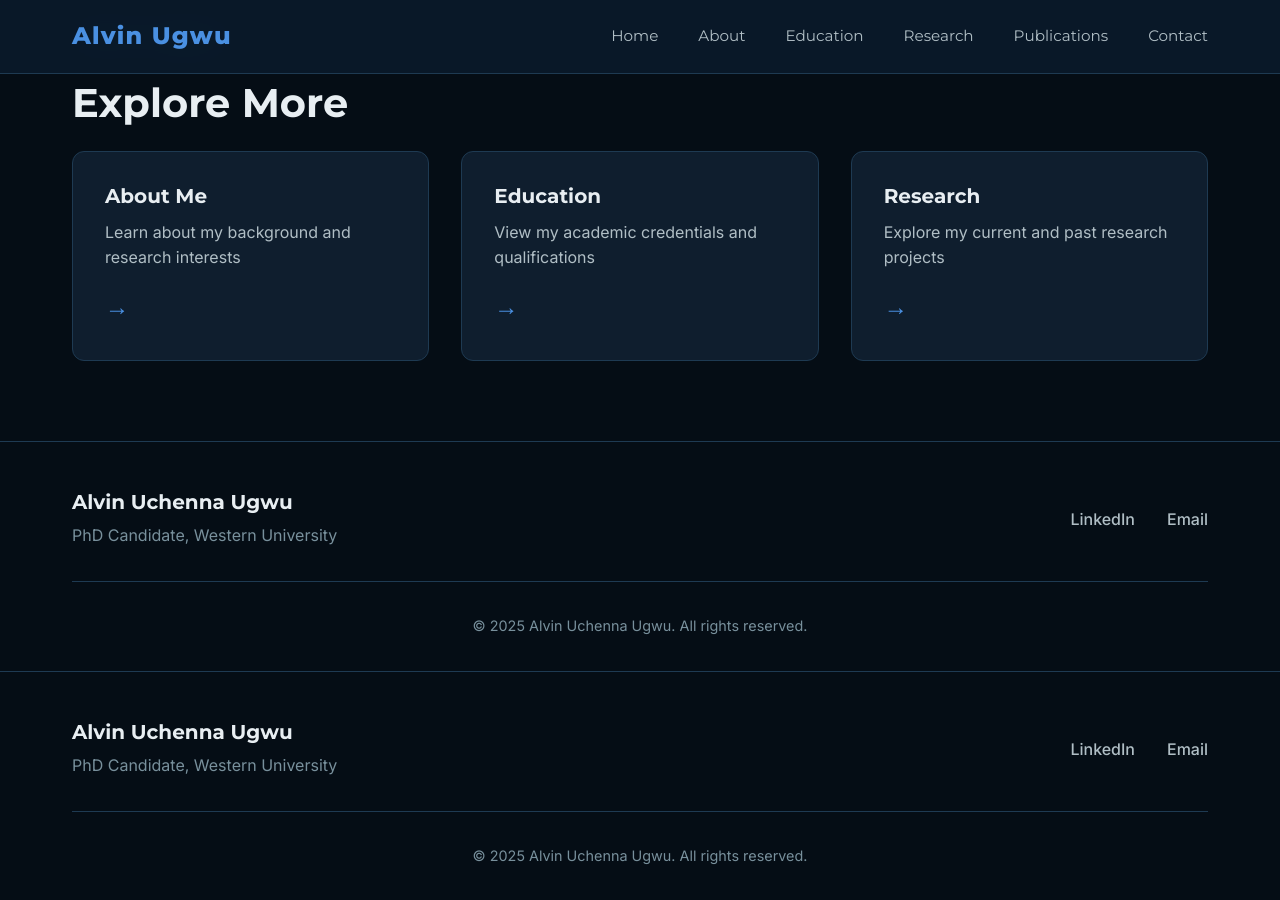
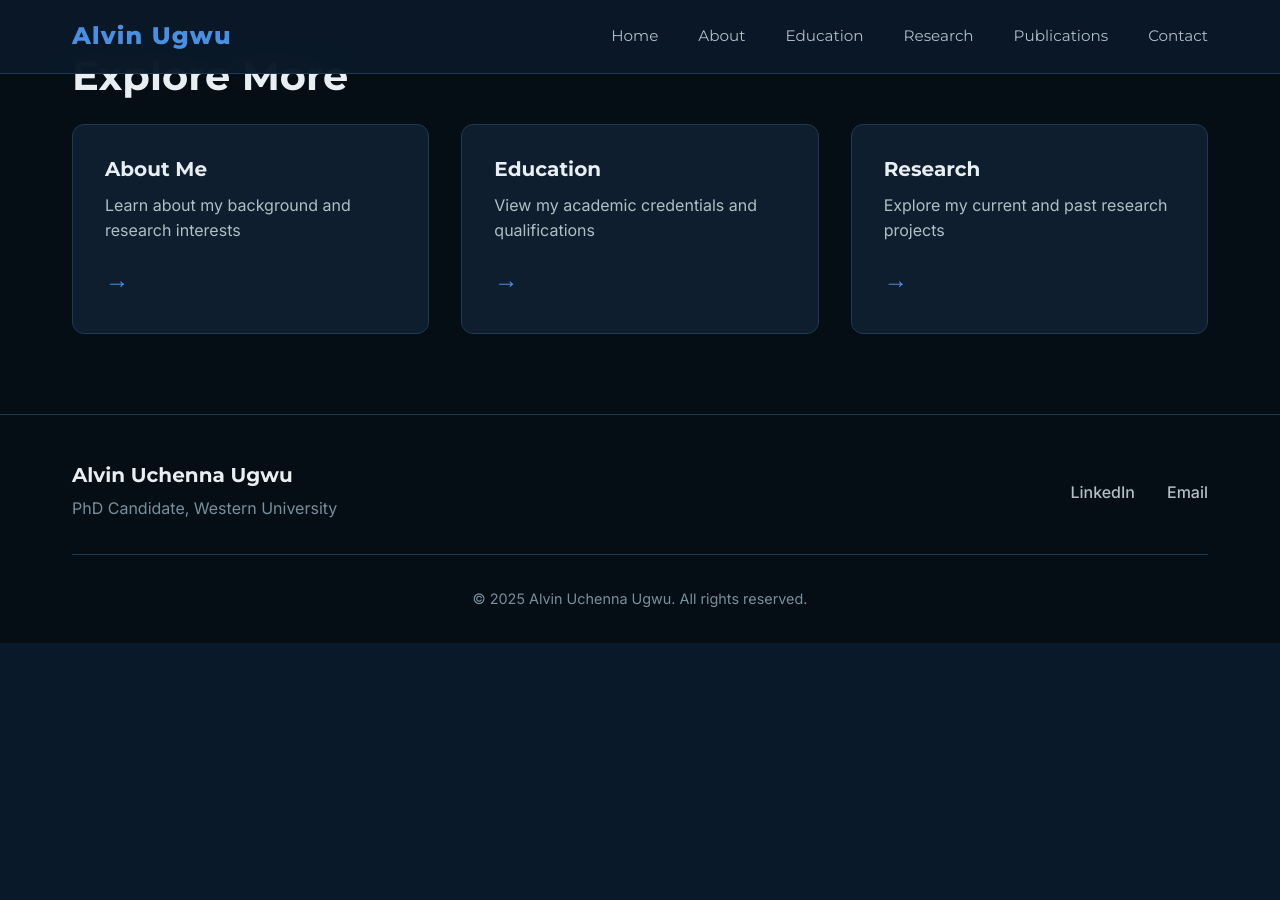
Before and after one commit to Bestyjh/Alvin-ugwu-portfolio, a Jekyll site: the page built from contact.md, in a window 1280 px wide and 900 px high, scrolled down 1273 px. Built offline with Jekyll 4.4.1, drawn with Linux system fonts in a browser that asks for light colours; after the commit the page ends 1916 px from its top, so only the background shows below that.

Commit message:
Update contact.md

```diff
--- a/contact.md
+++ b/contact.md
@@ -3,188 +3,132 @@
 title: Contact
 permalink: /contact/
 ---
-<!DOCTYPE html>
-<html lang="en">
-<head>
-    <meta charset="UTF-8">
-    <meta name="viewport" content="width=device-width, initial-scale=1.0">
-    <title>Contact | Alvin Uchenna Ugwu</title>
-    <link rel="preconnect" href="https://fonts.googleapis.com">
-    <link rel="preconnect" href="https://fonts.gstatic.com" crossorigin>
-    <link href="https://fonts.googleapis.com/css2?family=Montserrat:wght@300;400;600;700;800&family=Inter:wght@300;400;500;600&display=swap" rel="stylesheet">
-    <link rel="stylesheet" href="styles.css">
-</head>
-<body>
-    <!-- Navigation -->
-  <nav class="navbar">
-    <div class="nav-container">
-        <a href="/" class="logo">Alvin Ugwu</a>
-        <div class="nav-links">
-            <a href="/" class="nav-link">Home</a>
-            <a href="about.html" class="nav-link">About</a>
-            <a href="education.html" class="nav-link">Education</a>
-            <a href="research.html" class="nav-link">Research</a>
-            <a href="publications.html" class="nav-link">Publications</a>
-            <a href="contact.html" class="nav-link">Contact</a>
-        </div>
- <button class="mobile-toggle" aria-label="Toggle menu">
-            <span></span>
-            <span></span>
-            <span></span>
-        </button>
+
+<section class="page-header">
+    <div class="container">
+        <h1 class="page-title">Get in Touch</h1>
+        <p class="page-subtitle">Let's Connect and Collaborate</p>
     </div>
-</nav>
+</section>
 
-    <!-- Page Header -->
-    <section class="page-header">
-        <div class="container">
-            <h1 class="page-title">Get in Touch</h1>
-            <p class="page-subtitle">Let's Connect and Collaborate</p>
-        </div>
-    </section>
+<section class="contact-section">
+    <div class="container">
+        <div class="contact-layout">
 
-    <!-- Contact Section -->
-    <section class="contact-section">
-        <div class="container">
-            <div class="contact-layout">
-                <div class="contact-info">
-                    <h2>Contact Information</h2>
-                    <p class="contact-intro">
-                        I'm always interested in connecting with fellow researchers, educators, and students.
-                        Whether you have questions about my research, are interested in collaboration, or would
-                        like to discuss education for sustainability, feel free to reach out.
-                    </p>
+            <div class="contact-info">
+                <h2>Contact Information</h2>
+                <p class="contact-intro">
+                    I'm always interested in connecting with fellow researchers, educators, and students.
+                    Whether you have questions about my research, are interested in collaboration, or would
+                    like to discuss education for sustainability, feel free to reach out.
+                </p>
 
-                    <div class="contact-methods">
-                        <div class="contact-method">
-                            <div class="contact-icon">
-                                <svg xmlns="http://www.w3.org/2000/svg" viewBox="0 0 24 24" fill="none" stroke="currentColor" stroke-width="2">
-                                    <rect x="2" y="4" width="20" height="16" rx="2"></rect>
-                                    <path d="m22 7-8.97 5.7a1.94 1.94 0 0 1-2.06 0L2 7"></path>
-                                </svg>
-                            </div>
-                            <div class="contact-details">
-                                <h3>Email</h3>
-                                <a href="mailto:augwu@uwo.ca">augwu@uwo.ca</a>
-                                <a href="mailto:vinyjnr@gmail.com">vinyjnr@gmail.com</a>
-                            </div>
+                <div class="contact-methods">
+
+                    <div class="contact-method">
+                        <div class="contact-icon">
+                            <svg xmlns="http://www.w3.org/2000/svg" viewBox="0 0 24 24" fill="none" stroke="currentColor" stroke-width="2">
+                                <rect x="2" y="4" width="20" height="16" rx="2"></rect>
+                                <path d="m22 7-8.97 5.7a1.94 1.94 0 0 1-2.06 0L2 7"></path>
+                            </svg>
                         </div>
-
-                        <div class="contact-method">
-                            <div class="contact-icon">
-                                <svg xmlns="http://www.w3.org/2000/svg" viewBox="0 0 24 24" fill="none" stroke="currentColor" stroke-width="2">
-                                    <path d="M16 8a6 6 0 0 1 6 6v7h-4v-7a2 2 0 0 0-2-2 2 2 0 0 0-2 2v7h-4v-7a6 6 0 0 1 6-6z"></path>
-                                    <rect x="2" y="9" width="4" height="12"></rect>
-                                    <circle cx="4" cy="4" r="2"></circle>
-                                </svg>
-                            </div>
-                            <div class="contact-details">
-                                <h3>LinkedIn</h3>
-                                <a href="https://www.linkedin.com/in/alvin-ugwu-422b7b171/" target="_blank" rel="noopener">Connect on LinkedIn</a>
-                            </div>
-                        </div>
-
-                        <div class="contact-method">
-                            <div class="contact-icon">
-                                <svg xmlns="http://www.w3.org/2000/svg" viewBox="0 0 24 24" fill="none" stroke="currentColor" stroke-width="2">
-                                    <path d="M20 10c0 6-8 12-8 12s-8-6-8-12a8 8 0 0 1 16 0Z"></path>
-                                    <circle cx="12" cy="10" r="3"></circle>
-                                </svg>
-                            </div>
-                            <div class="contact-details">
-                                <h3>Location</h3>
-                                <p>Western University<br>London, Ontario, Canada</p>
-                            </div>
-                        </div>
-
-                        <div class="contact-method">
-                            <div class="contact-icon">
-                                <svg xmlns="http://www.w3.org/2000/svg" viewBox="0 0 24 24" fill="none" stroke="currentColor" stroke-width="2">
-                                    <path d="M12 2v20M2 12h20"></path>
-                                    <circle cx="12" cy="12" r="10"></circle>
-                                </svg>
-                            </div>
-                            <div class="contact-details">
-                                <h3>Research Areas</h3>
-                                <p>Education for Sustainability<br>Curriculum Studies<br>Experiential Learning</p>
-                            </div>
+                        <div class="contact-details">
+                            <h3>Email</h3>
+                            <a href="mailto:augwu@uwo.ca">augwu@uwo.ca</a>
+                            <a href="mailto:vinyjnr@gmail.com">vinyjnr@gmail.com</a>
                         </div>
                     </div>
+
+                    <div class="contact-method">
+                        <div class="contact-icon">
+                            <svg xmlns="http://www.w3.org/2000/svg" viewBox="0 0 24 24" fill="none" stroke="currentColor" stroke-width="2">
+                                <path d="M16 8a6 6 0 0 1 6 6v7h-4v-7a2 2 0 0 0-2-2 2 2 0 0 0-2 2v7h-4v-7a6 6 0 0 1 6-6z"></path>
+                                <rect x="2" y="9" width="4" height="12"></rect>
+                                <circle cx="4" cy="4" r="2"></circle>
+                            </svg>
+                        </div>
+                        <div class="contact-details">
+                            <h3>LinkedIn</h3>
+                            <a href="https://www.linkedin.com/in/alvin-ugwu-422b7b171/" target="_blank" rel="noopener">Connect on LinkedIn</a>
+                        </div>
+                    </div>
+
+                    <div class="contact-method">
+                        <div class="contact-icon">
+                            <svg xmlns="http://www.w3.org/2000/svg" viewBox="0 0 24 24" fill="none" stroke="currentColor" stroke-width="2">
+                                <path d="M20 10c0 6-8 12-8 12s-8-6-8-12a8 8 0 0 1 16 0Z"></path>
+                                <circle cx="12" cy="10" r="3"></circle>
+                            </svg>
+                        </div>
+                        <div class="contact-details">
+                            <h3>Location</h3>
+                            <p>Western University<br>London, Ontario, Canada</p>
+                        </div>
+                    </div>
+
+                    <div class="contact-method">
+                        <div class="contact-icon">
+                            <svg xmlns="http://www.w3.org/2000/svg" viewBox="0 0 24 24" fill="none" stroke="currentColor" stroke-width="2">
+                                <path d="M12 2v20M2 12h20"></path>
+                                <circle cx="12" cy="12" r="10"></circle>
+                            </svg>
+                        </div>
+                        <div class="contact-details">
+                            <h3>Research Areas</h3>
+                            <p>Education for Sustainability<br>Curriculum Studies<br>Experiential Learning</p>
+                        </div>
+                    </div>
+
+                </div>
+            </div>
+
+            <div class="contact-cta">
+
+                <div class="cta-card">
+                    <h3>Download My CV</h3>
+                    <p>Get a comprehensive overview of my academic background, research, and professional experience.</p>
+                    <button class="btn btn-primary btn-large" onclick="event.preventDefault(); const link = document.createElement('a'); link.href = '/documents/alvin-ugwu-cv.pdf'; link.download = 'Alvin_Ugwu_CV.pdf'; document.body.appendChild(link); link.click(); document.body.removeChild(link);">
+                        Download CV
+                    </button>
                 </div>
 
-                <div class="contact-cta">
-                    <div class="cta-card">
-                        <h3>Download My CV</h3>
-                        <p>Get a comprehensive overview of my academic background, research, and professional experience.</p>
-                        <button class="btn btn-primary btn-large" id="downloadCVContact" onclick="event.preventDefault(); const link = document.createElement('a'); link.href = 'documents/alvin-ugwu-cv.pdf'; link.download = 'Alvin_Ugwu_CV.pdf'; document.body.appendChild(link); link.click(); document.body.removeChild(link); return false;">
-                            <svg xmlns="http://www.w3.org/2000/svg" viewBox="0 0 24 24" fill="none" stroke="currentColor" stroke-width="2">
-                                <path d="M21 15v4a2 2 0 0 1-2 2H5a2 2 0 0 1-2-2v-4"></path>
-                                <polyline points="7 10 12 15 17 10"></polyline>
-                                <line x1="12" y1="15" x2="12" y2="3"></line>
-                            </svg>
-                            Download CV
-                        </button>
-                    </div>
+                <div class="collaboration-card">
+                    <h3>Interested in Collaboration?</h3>
+                    <p>I'm open to research collaborations, speaking engagements, and consulting opportunities related to:</p>
+                    <ul>
+                        <li>Education for Sustainable Development</li>
+                        <li>Curriculum Design & Innovation</li>
+                        <li>Environmental Education</li>
+                        <li>Teacher Professional Development</li>
+                    </ul>
+                    <p class="collaboration-note">Please reach out via email to discuss potential opportunities.</p>
+                </div>
 
-                    <div class="collaboration-card">
-                        <h3>Interested in Collaboration?</h3>
-                        <p>I'm open to research collaborations, speaking engagements, and consulting opportunities related to:</p>
-                        <ul>
-                            <li>Education for Sustainable Development</li>
-                            <li>Curriculum Design & Innovation</li>
-                            <li>Environmental Education</li>
-                            <li>Teacher Professional Development</li>
-                        </ul>
-                        <p class="collaboration-note">Please reach out via email to discuss potential opportunities.</p>
-                    </div>
-                </div>
             </div>
+
         </div>
-    </section>
+    </div>
+</section>
 
-    <!-- Quick Links -->
-    <section class="quick-links-section">
-        <div class="container">
-            <h2 class="section-title">Explore More</h2>
-            <div class="quick-links-grid">
-                <a href="about.html" class="quick-link-card">
-                    <h3>About Me</h3>
-                    <p>Learn about my background and research interests</p>
-                    <span class="arrow">→</span>
-                </a>
-                <a href="education.html" class="quick-link-card">
-                    <h3>Education</h3>
-                    <p>View my academic credentials and qualifications</p>
-                    <span class="arrow">→</span>
-                </a>
-                <a href="research.html" class="quick-link-card">
-                    <h3>Research</h3>
-                    <p>Explore my current and past research projects</p>
-                    <span class="arrow">→</span>
-                </a>
-            </div>
+<section class="quick-links-section">
+    <div class="container">
+        <h2 class="section-title">Explore More</h2>
+        <div class="quick-links-grid">
+            <a href="/about/" class="quick-link-card">
+                <h3>About Me</h3>
+                <p>Learn about my background and research interests</p>
+                <span class="arrow">→</span>
+            </a>
+            <a href="/education/" class="quick-link-card">
+                <h3>Education</h3>
+                <p>View my academic credentials and qualifications</p>
+                <span class="arrow">→</span>
+            </a>
+            <a href="/research/" class="quick-link-card">
+                <h3>Research</h3>
+                <p>Explore my current and past research projects</p>
+                <span class="arrow">→</span>
+            </a>
         </div>
-    </section>
-
-    <!-- Footer -->
-    <footer class="footer">
-        <div class="container">
-            <div class="footer-content">
-                <div class="footer-brand">
-                    <h3>Alvin Uchenna Ugwu</h3>
-                    <p>PhD Candidate, Western University</p>
-                </div>
-                <div class="footer-links">
-                    <a href="https://www.linkedin.com/in/alvin-ugwu-422b7b171/" target="_blank" rel="noopener" class="social-link">LinkedIn</a>
-                    <a href="mailto:augwu@uwo.ca" class="social-link">Email</a>
-                </div>
-            </div>
-            <div class="footer-bottom">
-                <p>&copy; 2025 Alvin Uchenna Ugwu. All rights reserved.</p>
-            </div>
-        </div>
-    </footer>
-
-    <script src="script.js"></script>
-</body>
-</html>
+    </div>
+</section>
```
